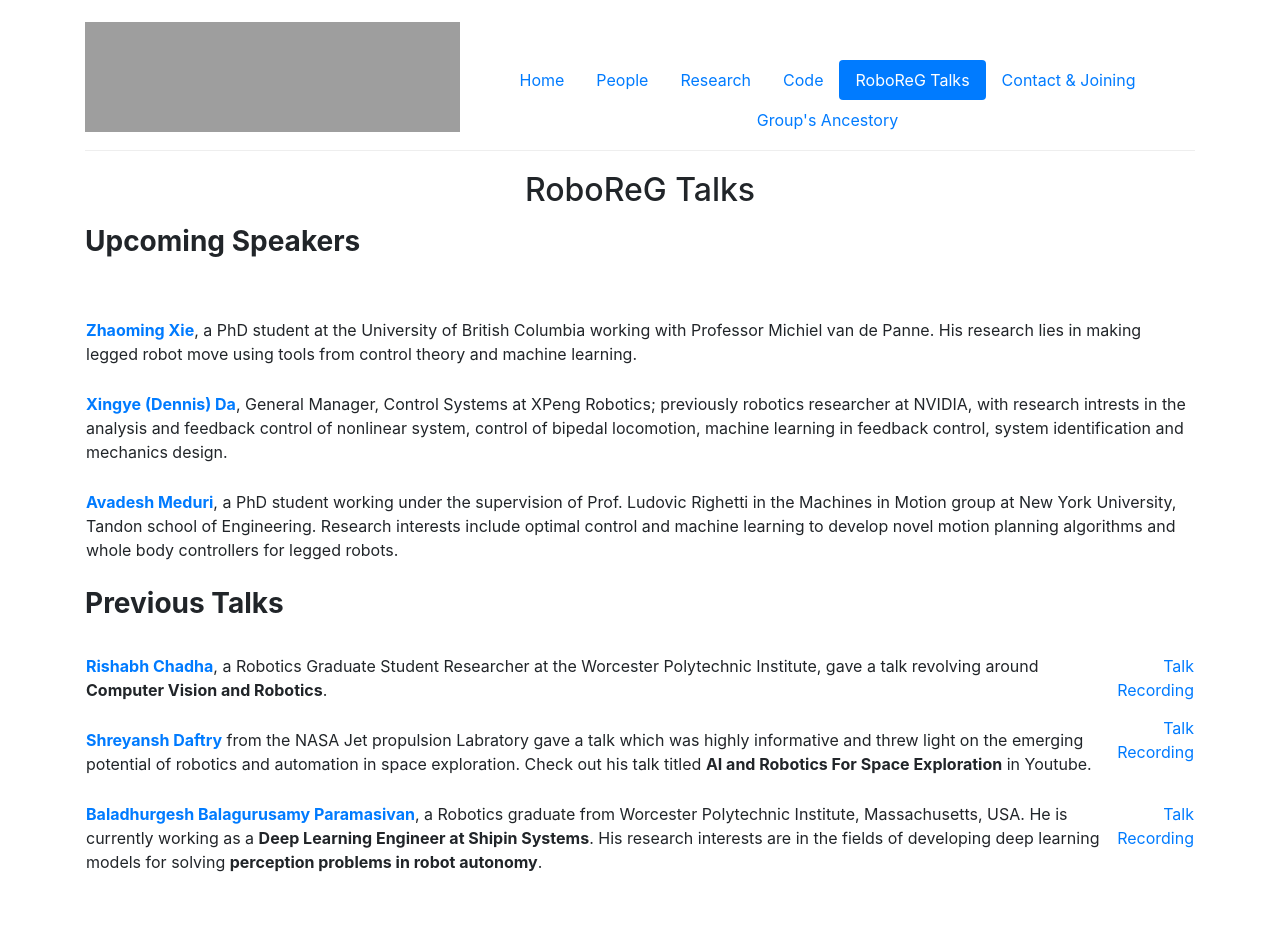
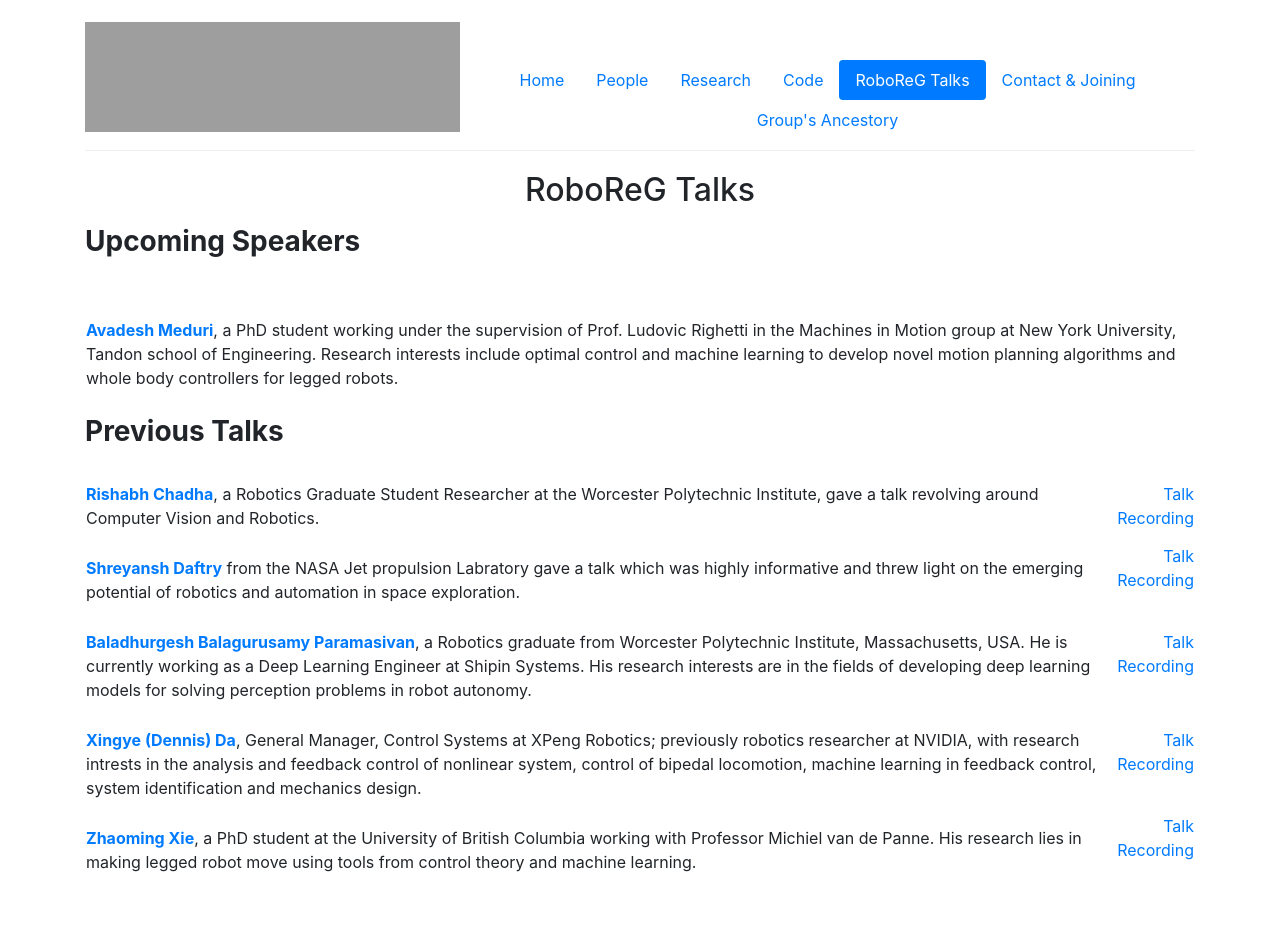
Before and after one commit to Robotics-Club-IIT-BHU/RoboReG, a Jekyll site: the page talk.html, which Jekyll copies as it is, in a window 1280 px wide. Built offline with Jekyll 4.4.1, drawn with Linux system fonts in a browser that asks for light colours.

Commit message:
roboreg talks uptd

```diff
--- a/talk.html
+++ b/talk.html
@@ -166,15 +166,6 @@
     </tr>
     <tr>
       <!-- <td style="text-align: center"><strong><a href="https://www.linkedin.com/in/rishabhchadha" >Rishabh Chadha</a></strong>, a Robotics Graduate Student Researcher at the Worcester Polytechnic Institute, gave a talk revolving around <strong>Computer Vision and Robotics</strong>. </td> -->
-      <td style="text-align: left"><br/><strong><a href="https://zhaomingxie.github.io/" >Zhaoming Xie</a></strong>, a PhD student at the University of British Columbia working with Professor Michiel van de Panne. His research lies in making legged robot move using tools from control theory and machine learning. </td></td>
-    </tr>
-    <tr>
-      <!-- <td style="text-align: center"><strong><a href="https://www.linkedin.com/in/rishabhchadha" >Rishabh Chadha</a></strong>, a Robotics Graduate Student Researcher at the Worcester Polytechnic Institute, gave a talk revolving around <strong>Computer Vision and Robotics</strong>. </td> -->
-      <td style="text-align: left"><br/><strong><a href="https://www.linkedin.com/in/xingye-dennis-da-86242655/" >Xingye (Dennis) Da</a></strong>, General Manager, Control Systems at XPeng Robotics; previously robotics researcher at NVIDIA, with research intrests in  the analysis and feedback control of nonlinear system, control of bipedal locomotion, machine learning in feedback control, system identification and mechanics design. </td></td>
-    </tr>
-
-    <tr>
-      <!-- <td style="text-align: center"><strong><a href="https://www.linkedin.com/in/rishabhchadha" >Rishabh Chadha</a></strong>, a Robotics Graduate Student Researcher at the Worcester Polytechnic Institute, gave a talk revolving around <strong>Computer Vision and Robotics</strong>. </td> -->
       <td style="text-align: left"><br/><strong><a href="https://www.linkedin.com/in/avadesh-meduri-a30b06120/" >Avadesh Meduri</a></strong>, a PhD student working under the supervision of Prof. Ludovic Righetti in the Machines in Motion group at New York University, Tandon school of Engineering. Research interests include optimal control and machine learning to develop novel motion planning algorithms and whole body controllers for legged robots.  </td></td>
     </tr>
 
@@ -197,18 +188,26 @@
         <td style="text-align: center"><br /></td>
       </tr> -->
     <tr>
-        <td style="text-align: left"><strong><a href="https://www.linkedin.com/in/rishabhchadha" >Rishabh Chadha</a></strong>, a Robotics Graduate Student Researcher at the Worcester Polytechnic Institute, gave a talk revolving around <strong>Computer Vision and Robotics</strong>. </td>
+        <td style="text-align: left"><strong><a href="https://www.linkedin.com/in/rishabhchadha" >Rishabh Chadha</a></strong>, a Robotics Graduate Student Researcher at the Worcester Polytechnic Institute, gave a talk revolving around Computer Vision and Robotics. </td>
         <td style="text-align: right"><a href="https://youtu.be/fK_H_Lmxe-Q" >Talk Recording</a><br /></td>
     </tr>
     <tr>
-        <td style="text-align: left"><br/><strong><a href="https://www.linkedin.com/in/shreyansh-daftry" >Shreyansh Daftry</a></strong> from the NASA Jet propulsion Labratory gave a talk which was highly informative and threw light on the emerging potential of robotics and automation in space exploration. Check out his talk titled <strong>AI and Robotics For Space Exploration</strong> in Youtube.  </td>
+        <td style="text-align: left"><br/><strong><a href="https://www.linkedin.com/in/shreyansh-daftry" >Shreyansh Daftry</a></strong> from the NASA Jet propulsion Labratory gave a talk which was highly informative and threw light on the emerging potential of robotics and automation in space exploration.  </td>
         <td style="text-align: right"><a href="https://youtu.be/nSRca9Or82Y" >Talk Recording</a><br /></td>
 
     </tr>
     <tr>
-        <td style="text-align: left"><br/><strong><a href="https://www.linkedin.com/in/baladhurgesh" >Baladhurgesh Balagurusamy Paramasivan</a></strong>, a Robotics graduate from Worcester Polytechnic Institute, Massachusetts, USA. He is currently working as a <strong>Deep Learning Engineer at Shipin Systems</strong>. His research interests are in the fields of developing deep learning models for solving <strong>perception problems in robot autonomy</strong>. </td>
+        <td style="text-align: left"><br/><strong><a href="https://www.linkedin.com/in/baladhurgesh" >Baladhurgesh Balagurusamy Paramasivan</a></strong>, a Robotics graduate from Worcester Polytechnic Institute, Massachusetts, USA. He is currently working as a Deep Learning Engineer at Shipin Systems. His research interests are in the fields of developing deep learning models for solving perception problems in robot autonomy. </td>
         <td style="text-align: right"><a href="https://youtu.be/Lrc2oqnmqXI" >Talk Recording</a><br /></td>
 
+    </tr>
+    <tr>
+      <td style="text-align: left"><br/><strong><a href="https://www.linkedin.com/in/xingye-dennis-da-86242655/" >Xingye (Dennis) Da</a></strong>, General Manager, Control Systems at XPeng Robotics; previously robotics researcher at NVIDIA, with research intrests in  the analysis and feedback control of nonlinear system, control of bipedal locomotion, machine learning in feedback control, system identification and mechanics design. </td>
+      <td style="text-align: right"><a href="https://youtu.be/g7YeDNs26bY" >Talk Recording</a><br /></td>
+    </tr>
+    <tr>
+      <td style="text-align: left"><br/><strong><a href="https://zhaomingxie.github.io/" >Zhaoming Xie</a></strong>, a PhD student at the University of British Columbia working with Professor Michiel van de Panne. His research lies in making legged robot move using tools from control theory and machine learning. </td>
+      <td style="text-align: right"><a href="https://youtu.be/bUb6tCrAbi4" >Talk Recording</a><br /></td>
     </tr>
 
     </tbody>
```
